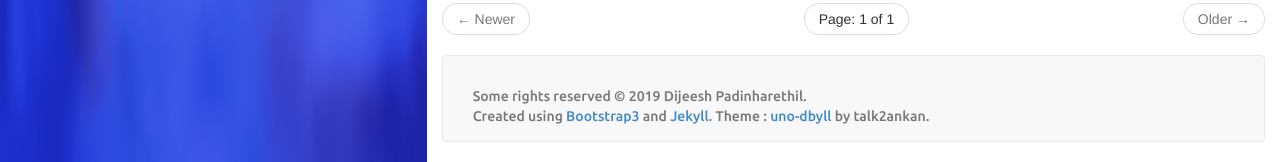
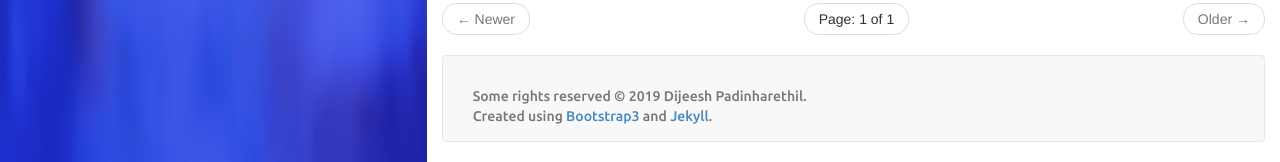
Before and after one commit to dijeesh/dijeesh.github.io-bak, a Jekyll site: the page built from index.html, in a window 1280 px wide and 1372 px high. Shown: the part 1210-1372 px from the top of the window. Built offline with Jekyll 4.4.1, drawn with Linux system fonts in a browser that asks for light colours; nearby versions of some CDN libraries; the list of posts is cut into pages by our own code; comment, search, counter and statistics services are not loaded.

Commit message:
Update footer

```diff
--- a/_includes/default.html
+++ b/_includes/default.html
@@ -109,7 +109,7 @@ $("#sidebar").animate({width:'33.3333%'},'slow');
 <footer class="navbar navbar-default">
     <div class="container">
       <p class="navbar-text pull-left">Some rights reserved &copy; {{ site.time | date: '%Y' }} {{ site.author.name }}. </br>
-      Created using <a class="navbar-button" href="https://github.com/twbs/bootstrap">Bootstrap3</a> and <a class="navbar-button" href="https://github.com/jekyll/jekyll">Jekyll</a>. Theme : <a class="navbar-button" href="https://github.com/talk2ankan/uno-dbyll">uno-dbyll</a> by talk2ankan.
+      Created using <a class="navbar-button" href="https://github.com/twbs/bootstrap">Bootstrap3</a> and <a class="navbar-button" href="https://github.com/jekyll/jekyll">Jekyll</a>.
  </p>
  </div>
   </footer>
```
